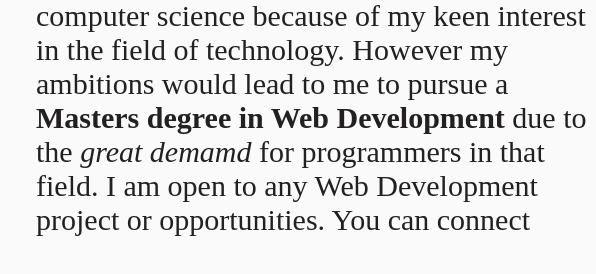
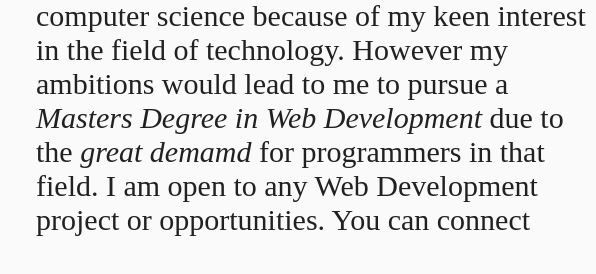
Before and after one commit to yesukay2/lab-1, a plain HTML site: page index.html in a window 1280 px wide. Shown: the part 581-855 px from the top of the page, 684-1280 px from the left. Drawn offline with Linux system fonts and the light colour scheme.

Commit message:
bio changes

```diff
--- a/index.html
+++ b/index.html
@@ -111,7 +111,7 @@
                 <h1 style="text-align: center; color: #111; font-size: 45px;">About</h1>
                 <p style="color:rgb(34, 32, 32);font-size:30px;">
                     My name is Yesu Kumi Apraku, a proud Ghanaian and a student of <em>Ashesi University</em> where I am currently studying <em>Computer Science.</em>
-                    In the summer of 2018 my pursuit of a <em>Bachelor’s degree in Computer Science</em> began at Ashesi University, Ghana. I choose computer science because of my keen interest in the field of technology. However my ambitions would lead to me to pursue a <strong>Masters degree in Web Development</strong>
+                    In the summer of 2018 my pursuit of a <em>Bachelor’s degree in Computer Science</em> began at Ashesi University, Ghana. I choose computer science because of my keen interest in the field of technology. However my ambitions would lead to me to pursue a <em>Masters Degree in Web Development</em>
                     due to the <em>great demamd</em> for programmers in that field.
                     I am open to any Web Development project or opportunities. You can connect with me via <a href="https://www.linkedin.com/in/yesukumiapraku/">
                     Linkedin</a>.
```
